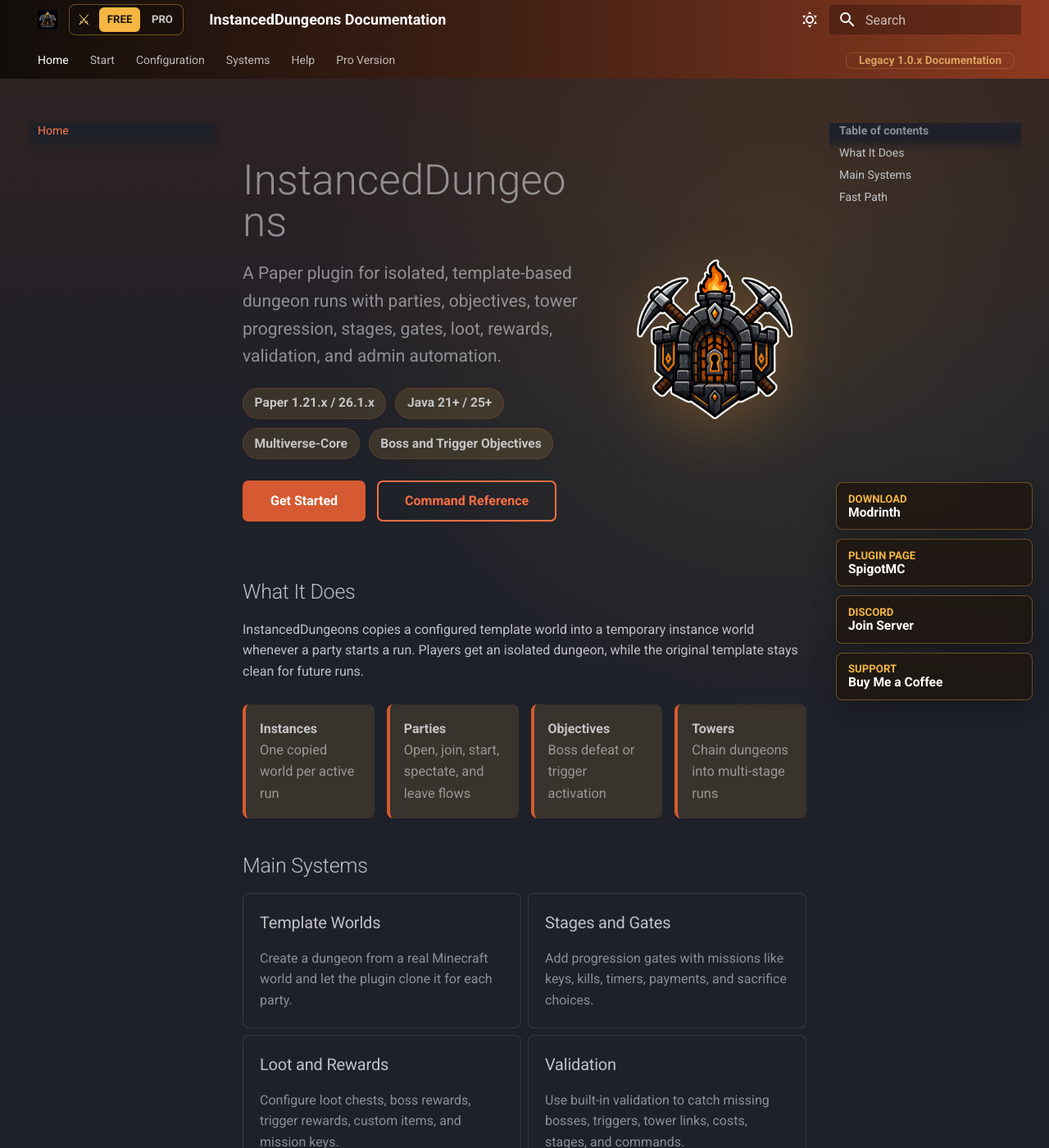
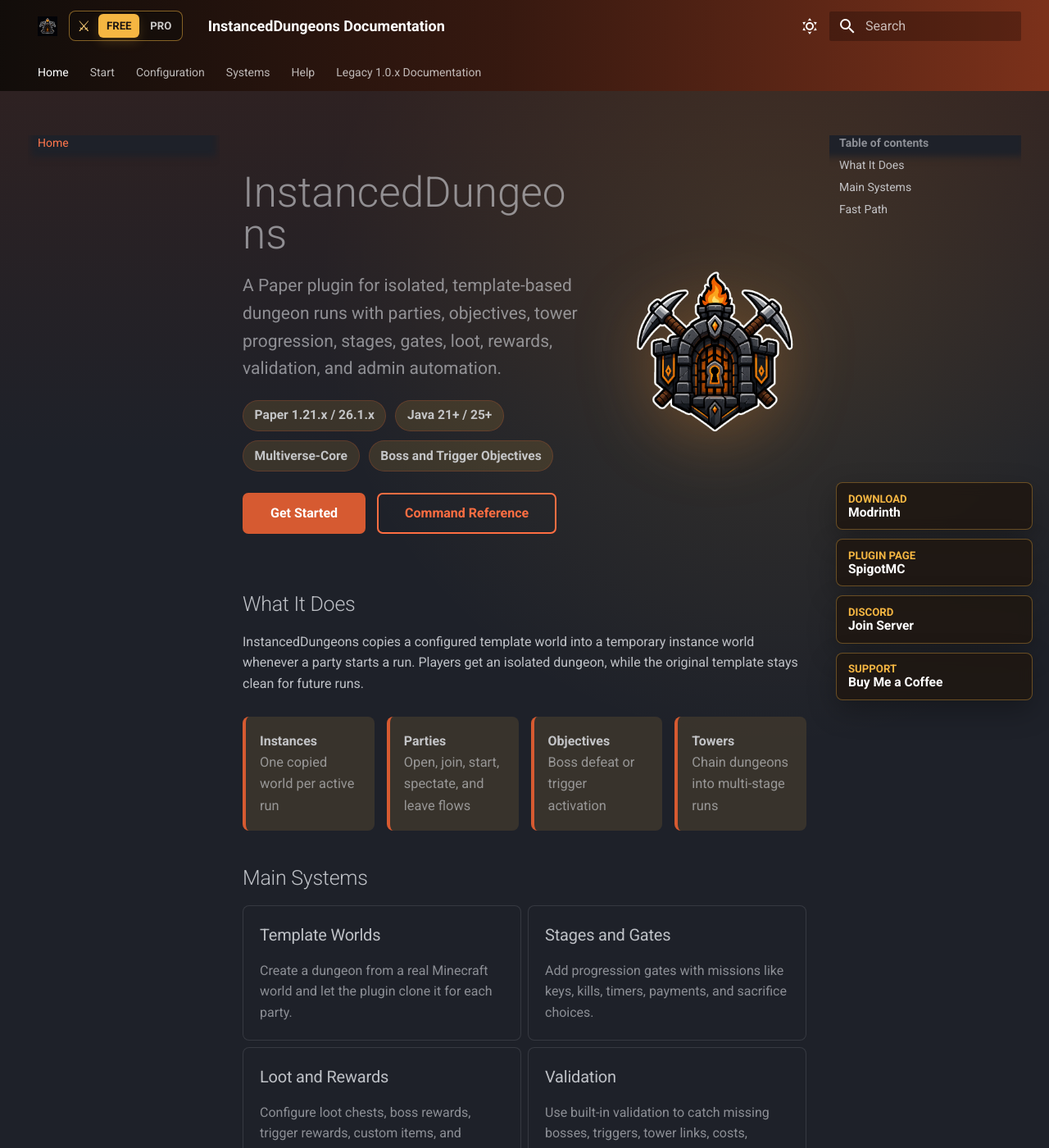
Before and after one commit to wertPL/InstancedDungeons-Docs, an MkDocs documentation site: the page built from docs/index.md, in a window 1280 px wide and 1400 px high. Shown: the whole window at 82% size. Built offline with MkDocs 1.6.1 and Material for MkDocs 9.7.7, drawn with Linux system fonts in a browser that asks for light colours.

Commit message:
Fix version switch navigation

```diff
--- a/docs/javascripts/support.js
+++ b/docs/javascripts/support.js
@@ -9,6 +9,7 @@
     if (proIndex >= 0) {
       return path.slice(0, proIndex + 1);
     }
+
     var known = [
       "getting-started/",
       "examples/",
@@ -26,6 +27,7 @@
       "changelog/",
       "legacy-1-0-x/"
     ];
+
     for (var i = 0; i < known.length; i += 1) {
       var suffix = known[i];
       if (path.endsWith("/" + suffix)) {
@@ -56,10 +58,67 @@
     }
 
     return {
+      base: base,
       inPro: inPro,
       free: base + slug,
       pro: proPrefix + slug
     };
+  }
+
+  function topNavTarget(label) {
+    switch (label) {
+      case "Home":
+        return "";
+      case "Start":
+        return "getting-started/";
+      case "Configuration":
+        return "configuration/";
+      case "Systems":
+        return "stages/";
+      case "Help":
+        return "help/";
+      default:
+        return null;
+    }
+  }
+
+  function updateVersionNavigation() {
+    var links = versionLinks();
+    var path = currentPath();
+
+    document.querySelectorAll(".md-tabs__link").forEach(function (link) {
+      var label = link.textContent.trim();
+      var item = link.closest(".md-tabs__item");
+      if (!item) {
+        return;
+      }
+
+      item.classList.remove("is-hidden-by-version");
+
+      if (label === "Pro Version") {
+        item.classList.add("is-hidden-by-version");
+        return;
+      }
+
+      if (links.inPro && label.indexOf("Legacy") === 0) {
+        item.classList.add("is-hidden-by-version");
+        return;
+      }
+
+      var target = topNavTarget(label);
+      if (target === null) {
+        return;
+      }
+
+      var versionPrefix = links.inPro ? "pro/" : "";
+      var href = links.base + versionPrefix + target;
+      link.href = href;
+      link.classList.remove("md-tabs__link--active");
+
+      if ((target === "" && path === href) || (target !== "" && path.indexOf(href) === 0)) {
+        link.classList.add("md-tabs__link--active");
+      }
+    });
   }
 
   function mountVersionSwitch() {
@@ -78,7 +137,7 @@
     switcher.className = "version-switch";
     switcher.setAttribute("aria-label", "Documentation version");
     switcher.innerHTML = [
-      '<span class="version-switch__icon" aria-hidden="true">⚔</span>',
+      '<span class="version-switch__icon" aria-hidden="true">&#9876;</span>',
       '<a class="version-switch__link' + (!links.inPro ? " is-active" : "") + '" href="' + links.free + '">Free</a>',
       '<a class="version-switch__link' + (links.inPro ? " is-active" : "") + '" href="' + links.pro + '">Pro</a>'
     ].join("");
@@ -121,6 +180,7 @@
 
   function mountEnhancements() {
     mountVersionSwitch();
+    updateVersionNavigation();
     mountSupportRail();
   }
 
--- a/docs/stylesheets/extra.css
+++ b/docs/stylesheets/extra.css
@@ -7,7 +7,12 @@
 
 .md-header,
 .md-tabs {
-  background: linear-gradient(90deg, #120d0a 0%, #402014 48%, #8e3a20 100%);
+  background:
+    linear-gradient(90deg, rgba(18, 13, 10, 0.98) 0%, rgba(55, 25, 16, 0.98) 48%, rgba(126, 50, 27, 0.98) 100%);
+}
+
+.md-header__inner {
+  min-height: 3.15rem;
 }
 
 .md-header__title {
@@ -17,12 +22,13 @@
 .version-switch {
   display: inline-flex;
   align-items: center;
-  gap: 0.22rem;
+  gap: 0.18rem;
   flex-shrink: 0;
   margin: 0 0.55rem 0 0.1rem;
-  border: 1px solid rgba(245, 182, 66, 0.38);
+  border: 1px solid rgba(245, 182, 66, 0.5);
   border-radius: 8px;
-  background: rgba(18, 13, 10, 0.42);
+  background: rgba(18, 13, 10, 0.62);
+  box-shadow: inset 0 0 0 1px rgba(0, 0, 0, 0.14);
   padding: 0.14rem;
 }
 
@@ -55,6 +61,7 @@
 .version-switch__link.is-active {
   color: #1f1712;
   background: #f5b642;
+  box-shadow: 0 5px 14px rgba(245, 182, 66, 0.18);
 }
 
 .md-tabs__list {
@@ -65,18 +72,8 @@
   flex-shrink: 0;
 }
 
-.md-tabs__item:last-child {
-  margin-left: auto;
-}
-
-.md-tabs__item:last-child .md-tabs__link {
-  border: 1px solid rgba(245, 182, 66, 0.35);
-  border-radius: 8px;
-  color: #ffd27a;
-  font-size: 0.68rem;
-  font-weight: 800;
-  padding-left: 0.75rem;
-  padding-right: 0.75rem;
+.md-tabs__item.is-hidden-by-version {
+  display: none;
 }
 
 .md-main {
@@ -262,10 +259,6 @@
     grid-template-columns: 1fr;
   }
 
-  .md-tabs__item:last-child {
-    margin-left: 0;
-  }
-
   .support-rail {
     position: static;
     width: auto;
```
